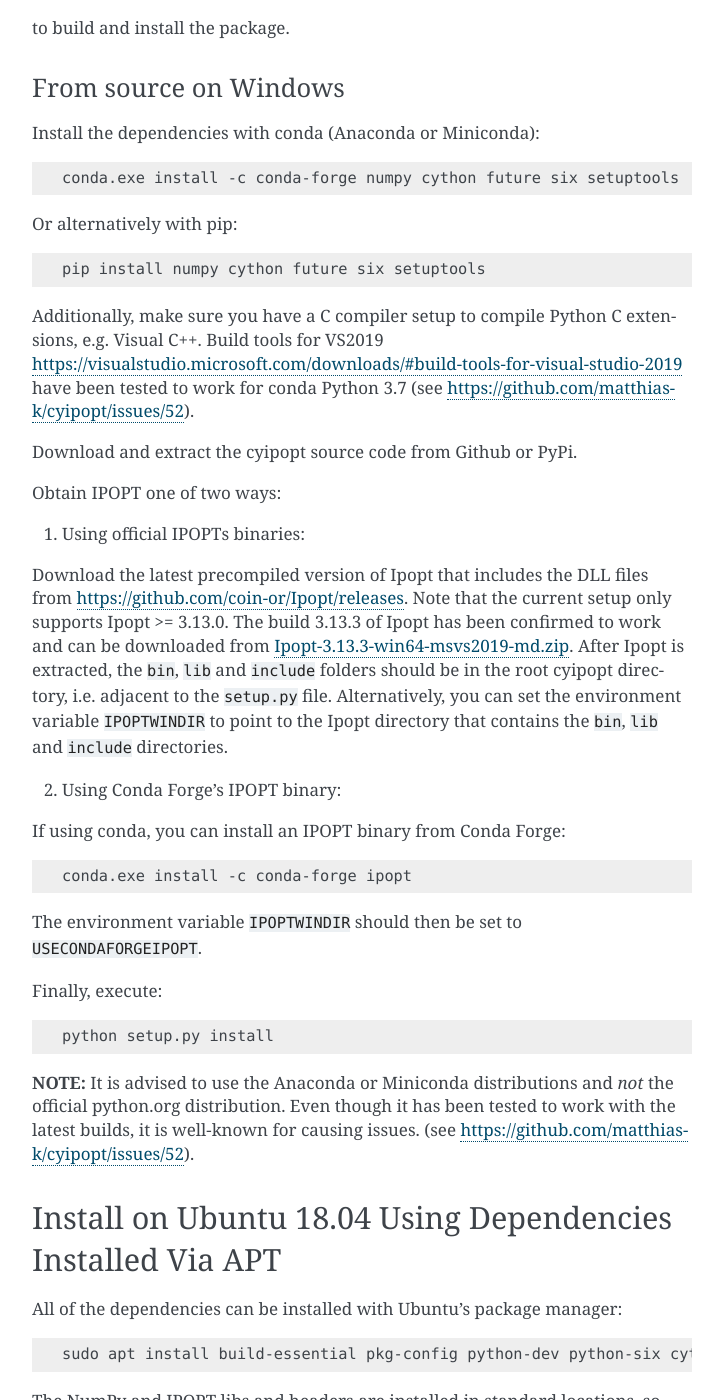
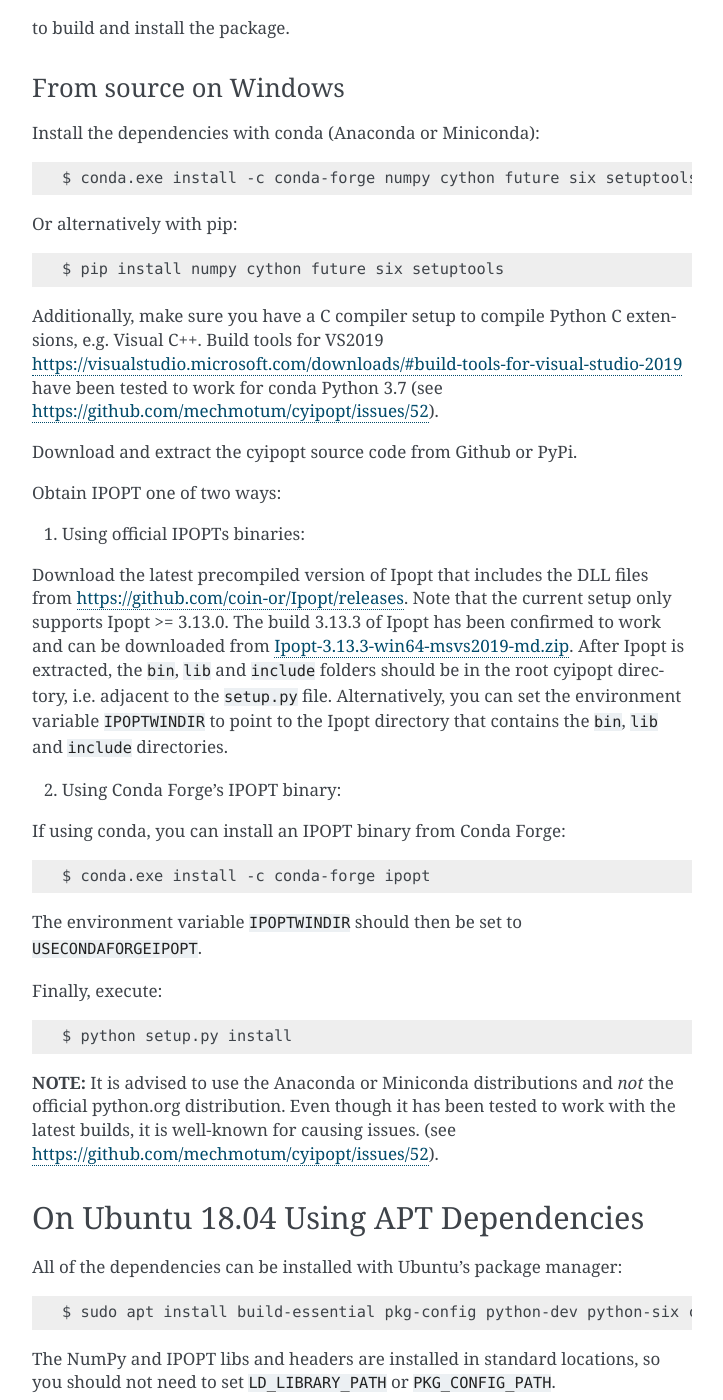
Before and after one commit to mechmotum/cyipopt, a Sphinx documentation site: the page built from docs/source/install.rst, in a window 1280 px wide and 1400 px high, scrolled down 1254 px. Shown: the whole window, without its empty margins (388-1111 px from the left). Built offline with Sphinx 7.4.7, drawn with Linux system fonts in a browser that asks for light colours; some of the changed text lies outside the part shown.

Commit message:
Fixed formatting consistency.

```diff
--- a/docs/source/install.rst
+++ b/docs/source/install.rst
@@ -11,7 +11,7 @@ Conda_ is a cross platform package manager and provides the easiest mechanism
 to install cyipopt on Linux, Mac, and Windows. Once conda is installed, install
 cyipopt from the Conda Forge channel with::
 
-   conda install -c conda-forge cyipopt
+   $ conda install -c conda-forge cyipopt
 
 The above command will install binary versions of all the necessary
 dependencies as well as cyipopt. Conda Forge supplies a basic build of Ipopt
@@ -48,14 +48,14 @@ On Linux and Mac
 For Linux and Mac, the ``ipopt`` executable should be in your path and
 discoverable by pkg-config, i.e. this command should return a valid result::
 
-   pkg-config --libs --cflags ipopt
+   $ pkg-config --libs --cflags ipopt
 
 You will need to install Ipopt in a system location or set ``LD_LIBRARY_PATH``
 if pkg-config does not find the executable.
 
 Once all the dependencies are installed, execute::
 
-   python setup.py install
+   $ python setup.py install
 
 to build and install the package.
 
@@ -64,17 +64,17 @@ From source on Windows
 
 Install the dependencies with conda (Anaconda or Miniconda)::
 
-   conda.exe install -c conda-forge numpy cython future six setuptools
+   $ conda.exe install -c conda-forge numpy cython future six setuptools
 
 Or alternatively with pip::
 
-   pip install numpy cython future six setuptools
+   $ pip install numpy cython future six setuptools
 
 Additionally, make sure you have a C compiler setup to compile Python C
 extensions, e.g. Visual C++. Build tools for VS2019
 https://visualstudio.microsoft.com/downloads/#build-tools-for-visual-studio-2019
 have been tested to work for conda Python 3.7 (see
-https://github.com/matthias-k/cyipopt/issues/52).
+https://github.com/mechmotum/cyipopt/issues/52).
 
 Download and extract the cyipopt source code from Github or PyPi.
 
@@ -97,25 +97,25 @@ directories.
 
 If using conda, you can install an IPOPT binary from Conda Forge::
 
-    conda.exe install -c conda-forge ipopt
+   $ conda.exe install -c conda-forge ipopt
 
 The environment variable ``IPOPTWINDIR`` should then be set to ``USECONDAFORGEIPOPT``.
 
 Finally, execute::
 
-   python setup.py install
+   $ python setup.py install
 
 **NOTE:** It is advised to use the Anaconda or Miniconda distributions and *not* the
 official python.org distribution. Even though it has been tested to work with the
 latest builds, it is well-known for causing issues. (see
-https://github.com/matthias-k/cyipopt/issues/52).
+https://github.com/mechmotum/cyipopt/issues/52).
 
-Install on Ubuntu 18.04 Using Dependencies Installed Via APT
-------------------------------------------------------------
+On Ubuntu 18.04 Using APT Dependencies
+--------------------------------------
 
 All of the dependencies can be installed with Ubuntu's package manager::
 
-   sudo apt install build-essential pkg-config python-dev python-six cython python-numpy coinor-libipopt1v5 coinor-libipopt-dev
+   $ sudo apt install build-essential pkg-config python-dev python-six cython python-numpy coinor-libipopt1v5 coinor-libipopt-dev
 
 The NumPy and IPOPT libs and headers are installed in standard locations, so
 you should not need to set ``LD_LIBRARY_PATH`` or ``PKG_CONFIG_PATH``.
@@ -198,11 +198,11 @@ Install system wide dependencies::
 
 Install ``pip`` so all Python packages can be installed via ``pip``::
 
-    $ sudo apt install python-pip
+   $ sudo apt install python-pip
 
 Then use ``pip`` to install the following packages::
 
-    $ pip install --user numpy cython six future
+   $ pip install --user numpy cython six future
 
 Compile Ipopt
 ~~~~~~~~~~~~~
@@ -223,7 +223,7 @@ Extract the Ipopt source code::
 
 Create a temporary environment variable pointing to the Ipopt directory::
 
-   export IPOPTDIR=~/Ipopt-3.12.11
+   $ export IPOPTDIR=~/Ipopt-3.12.11
 
 To use linear solvers other than the default mumps, e.g. ``ma27, ma57, ma86``
 solvers, the ``HSL`` package are needed. ``HSL`` can be downloaded from its
@@ -234,19 +234,19 @@ Extract ``HSL`` source code after you get it. Rename the extracted folder to
 
 Build Ipopt::
 
-    $ mkdir $IPOPTDIR/build
-    $ cd $IPOPTDIR/build
-    $ ../configure
-    $ make
-    $ make test
+   $ mkdir $IPOPTDIR/build
+   $ cd $IPOPTDIR/build
+   $ ../configure
+   $ make
+   $ make test
 
 Add ``make install`` if you want a system wide install.
 
 Set environment variables::
 
-    $ export IPOPT_PATH="~/Ipopt-3.12.11/build"
-    $ export PKG_CONFIG_PATH=$PKG_CONFIG_PATH:$IPOPT_PATH/lib/pkgconfig
-    $ export PATH=$PATH:$IPOPT_PATH/bin
+   $ export IPOPT_PATH="~/Ipopt-3.12.11/build"
+   $ export PKG_CONFIG_PATH=$PKG_CONFIG_PATH:$IPOPT_PATH/lib/pkgconfig
+   $ export PATH=$PATH:$IPOPT_PATH/bin
 
 Get help from this web-page if you get errors in setting environments:
 
@@ -268,21 +268,21 @@ If there is no error, then you have compiled ``cyipopt`` successfully
 
 Check that everything linked correctly with ``ldd`` ::
 
-    $ ldd build/lib.linux-x86_64-2.7/cyipopt.so
-    linux-vdso.so.1 (0x00007ffe895e1000)
-    libipopt.so.1 => /home/<username>/Ipopt-3.12.11/build/lib/libipopt.so.1 (0x00007f74efc2a000)
-    libc.so.6 => /lib/x86_64-linux-gnu/libc.so.6 (0x00007f74ef839000)
-    libcoinmumps.so.1 => /home/<username>/Ipopt-3.12.11/build/lib/libcoinmumps.so.1 (0x00007f74ef4ae000)
-    libcoinhsl.so.1 => /home/<username>/Ipopt-3.12.11/build/lib/libcoinhsl.so.1 (0x00007f74ef169000)
-    liblapack.so.3 => /usr/lib/x86_64-linux-gnu/liblapack.so.3 (0x00007f74ee8cb000)
-    libblas.so.3 => /usr/lib/x86_64-linux-gnu/libblas.so.3 (0x00007f74ee65e000)
-    libdl.so.2 => /lib/x86_64-linux-gnu/libdl.so.2 (0x00007f74ee45a000)
-    libstdc++.so.6 => /usr/lib/x86_64-linux-gnu/libstdc++.so.6 (0x00007f74ee0d1000)
-    libm.so.6 => /lib/x86_64-linux-gnu/libm.so.6 (0x00007f74edd33000)
-    /lib64/ld-linux-x86-64.so.2 (0x00007f74f02c0000)
-    libgcc_s.so.1 => /lib/x86_64-linux-gnu/libgcc_s.so.1 (0x00007f74edb1b000)
-    libcoinmetis.so.1 => /home/<username>/Ipopt-3.12.11/build/lib/libcoinmetis.so.1 (0x00007f74ed8ca000)
-    libgfortran.so.4 => /usr/lib/x86_64-linux-gnu/libgfortran.so.4 (0x00007f74ed4eb000)
+   $ ldd build/lib.linux-x86_64-2.7/cyipopt.so
+   linux-vdso.so.1 (0x00007ffe895e1000)
+   libipopt.so.1 => /home/<username>/Ipopt-3.12.11/build/lib/libipopt.so.1 (0x00007f74efc2a000)
+   libc.so.6 => /lib/x86_64-linux-gnu/libc.so.6 (0x00007f74ef839000)
+   libcoinmumps.so.1 => /home/<username>/Ipopt-3.12.11/build/lib/libcoinmumps.so.1 (0x00007f74ef4ae000)
+   libcoinhsl.so.1 => /home/<username>/Ipopt-3.12.11/build/lib/libcoinhsl.so.1 (0x00007f74ef169000)
+   liblapack.so.3 => /usr/lib/x86_64-linux-gnu/liblapack.so.3 (0x00007f74ee8cb000)
+   libblas.so.3 => /usr/lib/x86_64-linux-gnu/libblas.so.3 (0x00007f74ee65e000)
+   libdl.so.2 => /lib/x86_64-linux-gnu/libdl.so.2 (0x00007f74ee45a000)
+   libstdc++.so.6 => /usr/lib/x86_64-linux-gnu/libstdc++.so.6 (0x00007f74ee0d1000)
+   libm.so.6 => /lib/x86_64-linux-gnu/libm.so.6 (0x00007f74edd33000)
+   /lib64/ld-linux-x86-64.so.2 (0x00007f74f02c0000)
+   libgcc_s.so.1 => /lib/x86_64-linux-gnu/libgcc_s.so.1 (0x00007f74edb1b000)
+   libcoinmetis.so.1 => /home/<username>/Ipopt-3.12.11/build/lib/libcoinmetis.so.1 (0x00007f74ed8ca000)
+   libgfortran.so.4 => /usr/lib/x86_64-linux-gnu/libgfortran.so.4 (0x00007f74ed4eb000)
 
 Install ``cyipopt`` (prepend ``sudo`` if you want a system wide install)::
 
```
Also changed, not shown: other parts of docs/source/install.rst (+3 -3 lines).
